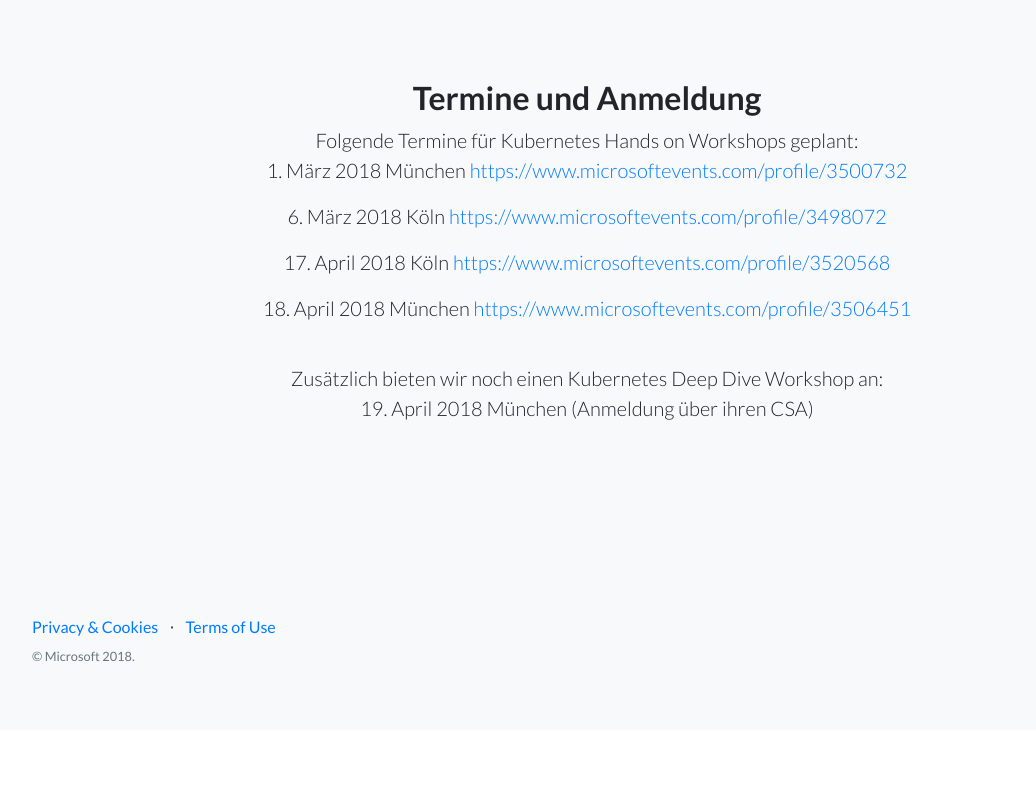
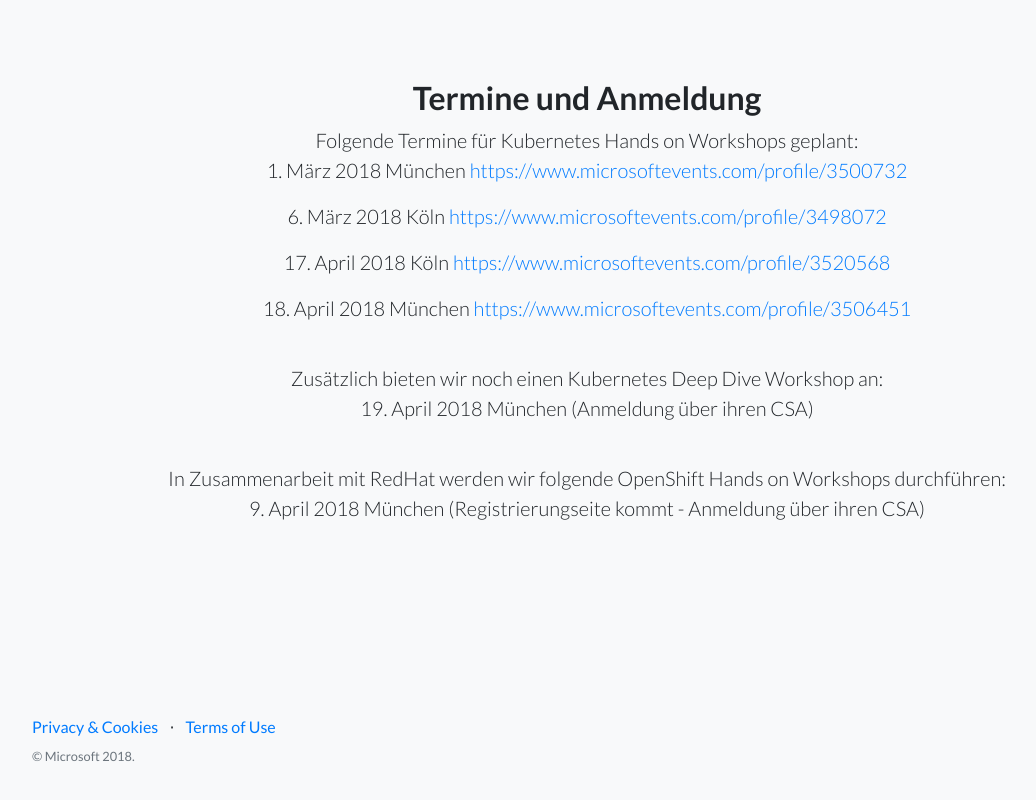
Before and after one commit to denniszielke/phoenix, a website: page about/index.html in a window 1280 px wide. Shown: the part 3333-4133 px from the top of the page, without its empty margins (53-1089 px from the left). Before the commit the page ends 4063 px from the top, so only its background shows below. Drawn offline with Linux system fonts and the light colour scheme.

Commit message:
Update index.html

```diff
--- a/about/index.html
+++ b/about/index.html
@@ -146,6 +146,9 @@
 <br>
               <p class="lead mb-0">Zusätzlich bieten wir noch einen Kubernetes Deep Dive Workshop an:  </p>
               <p class="lead mb-3">19. April 2018 München (Anmeldung über ihren CSA) </p>
+            <br>
+              <p class="lead mb-0">In Zusammenarbeit mit RedHat werden wir folgende OpenShift Hands on Workshops durchführen:  </p>
+              <p class="lead mb-3">9. April 2018 München (Registrierungseite kommt - Anmeldung über ihren CSA) </p>
           </div>
         </div>
       </div>
```
